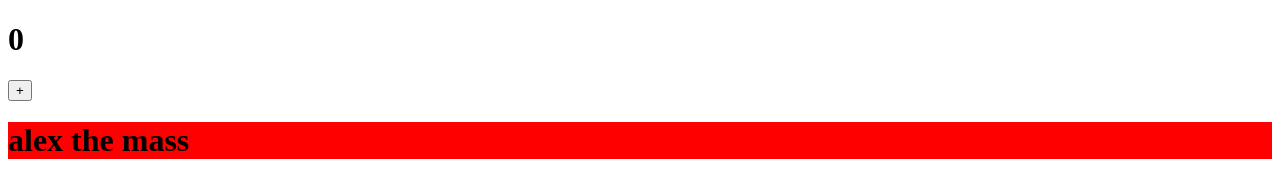
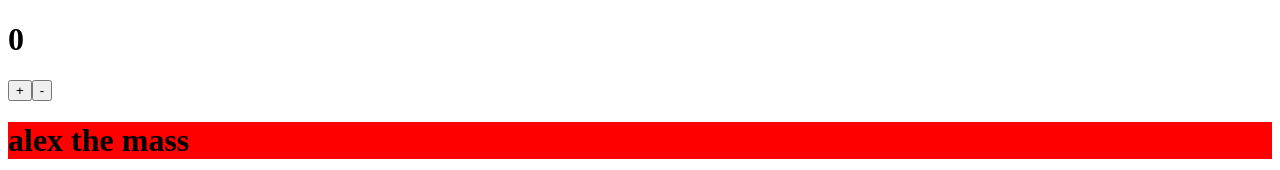
Before and after one commit to vimal336/React-js-projects, a React (Create React App) app in the folder myapp/: page / in a window 1280 px wide. Shown: the top 170 px of the page. Built offline with nearby package versions, Linux system fonts and the light colour scheme.

Commit message:
react practice

```diff
--- a/myapp/src/components/Header.js
+++ b/myapp/src/components/Header.js
@@ -5,13 +5,19 @@ export const Header = (props) => {
   const [increment, setincrement] = useState(0);
 
   const handleincrement = () =>{
-    setincrement(c => c+1)
+    setincrement(c => c + 1)
   }
+
+  const handledecrement = () =>{
+    setincrement(c => c - 1)
+  }
+
 
   return (
     <div>
           <h1>{increment}</h1>
          <button onClick={handleincrement}> + </button>
+         <button onClick={handledecrement}> - </button>
         <h1 style={{backgroundColor:'red'}}>{props.name}</h1>
         <h1>Age:{props.age}Profession:{props.job}</h1>
     </div>
```
